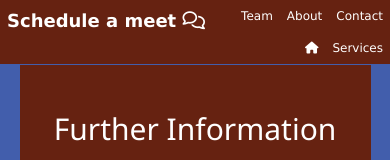
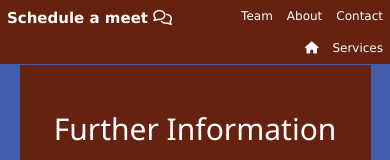
Before and after one commit to rchrdmess/RM_Milestone_Project_1, a plain HTML site: page ua.htm in a window 390 px wide. Shown: the top 160 px of the page. Drawn offline with nearby package versions, Linux system fonts and the light colour scheme.

Commit message:
Update ua.htm
Reducing nav bar font size for mobile.

```diff
--- a/ua.htm
+++ b/ua.htm
@@ -44,7 +44,7 @@
 <body>
 <!-- The first main division is for the navigation bar, which contains links to all the sections on the main page and the contact form. It is fixed to the top of the page and is the same on every page. -->
 <div class="nav_bar" role="navigation">
-<a class="split" id="myBtn" role="button" aria-label="To schedule a meeting. Click this"><span style="font-size:18px;">Schedule a meet  <i class='far fa-comments'></i></span></a>
+<a class="split" id="myBtn" role="button" aria-label="To schedule a meeting. Click this"><span style="font-size:15px;">Schedule a meet  <i class='far fa-comments'></i></span></a>
 
 <a href="index.htm#contact" role="button">Contact</a>
 
```
